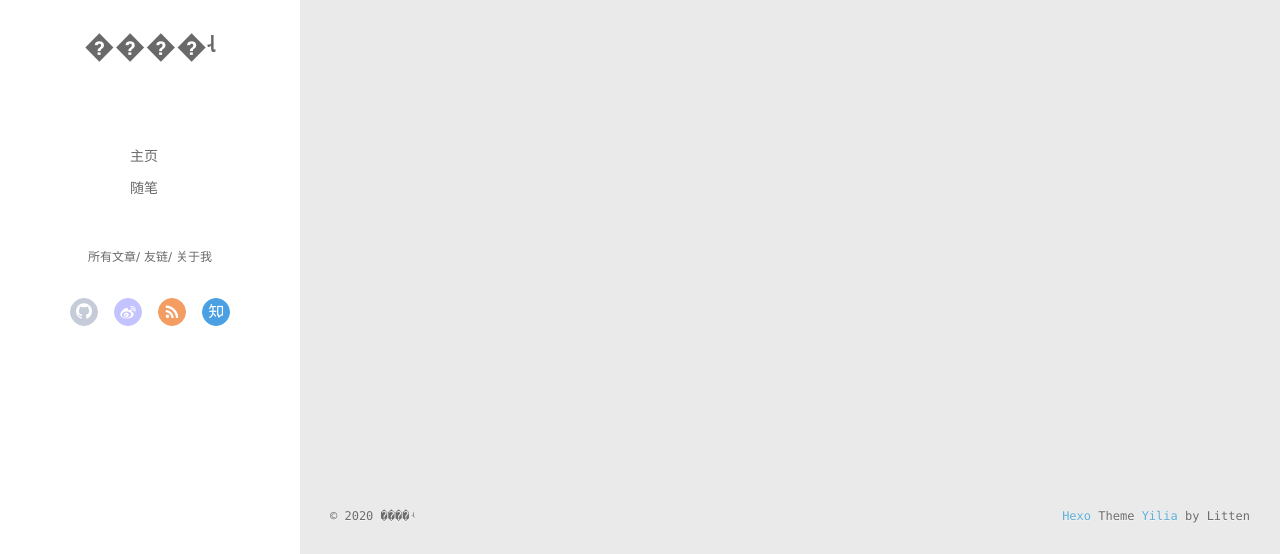
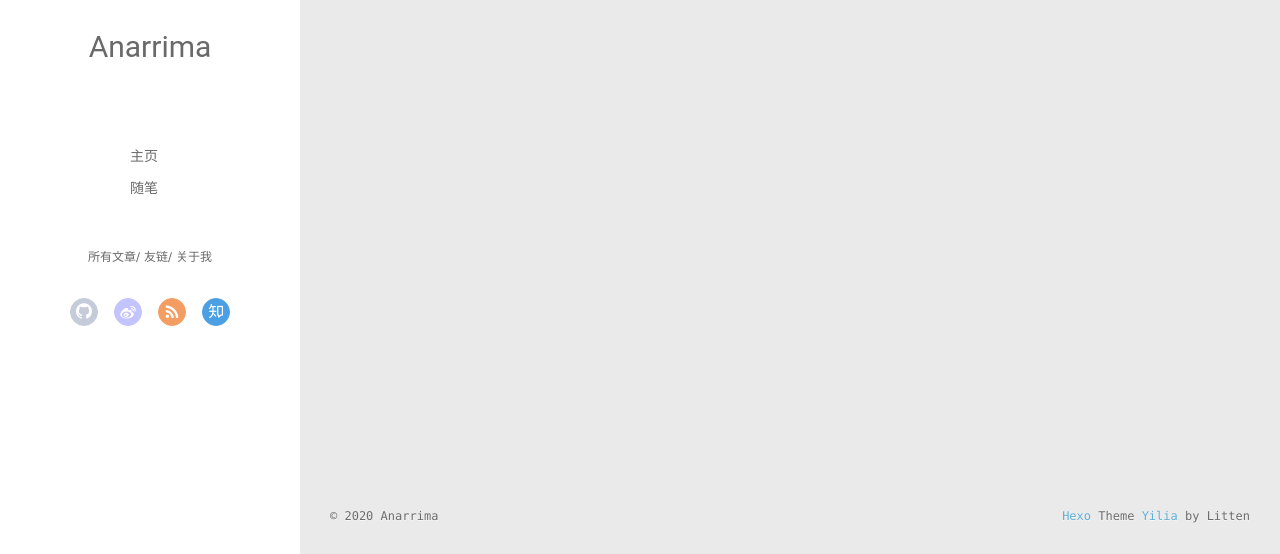
Before and after one commit to Anarrima/Anarrima.github.io, a plain HTML site: page archives/index.html in a window 1280 px wide. Shown: the part 243-797 px from the top of the page. Drawn offline with Linux system fonts and the light colour scheme; no server answers.

Commit message:
Site updated: 2020-01-07 22:55:45

```diff
--- a/archives/index.html
+++ b/archives/index.html
@@ -13,7 +13,7 @@
 <meta property="og:url" content="http://yoursite.com/archives/index.html">
 <meta property="og:site_name" content="Hexo">
 <meta property="og:locale" content="en_US">
-<meta property="article:author" content="����ʵ">
+<meta property="article:author" content="Anarrima">
 <meta name="twitter:card" content="summary">
 
     <link rel="alternative" href="/atom.xml" title="Hexo" type="application/atom+xml">
@@ -46,7 +46,7 @@
 			<img src="" class="js-avatar">
 		</a>
 		<hgroup>
-		  <h1 class="header-author"><a href="/">����ʵ</a></h1>
+		  <h1 class="header-author"><a href="/">Anarrima</a></h1>
 		</hgroup>
 
 
@@ -104,7 +104,7 @@
 				<img src="" class="js-avatar">
 			</div>
 			<hgroup>
-			  <h1 class="header-author js-header-author">����ʵ</h1>
+			  <h1 class="header-author js-header-author">Anarrima</h1>
 			</hgroup>
 
 
@@ -229,7 +229,7 @@
   <div class="outer">
     <div id="footer-info">
     	<div class="footer-left">
-    		&copy; 2020 ����ʵ
+    		&copy; 2020 Anarrima
     	</div>
       	<div class="footer-right">
       		<a href="http://hexo.io/" target="_blank">Hexo</a>  Theme <a href="https://github.com/litten/hexo-theme-yilia" target="_blank">Yilia</a> by Litten
```
Also changed, not shown: 2020/01/05/hello-world/index.html (+4 -4 lines), 2020/01/07/slkdflsjdlkfjslj/index.html (+4 -4 lines), archives/2020/01/index.html (+4 -4 lines), archives/2020/index.html (+4 -4 lines), index.html (+4 -4 lines).
